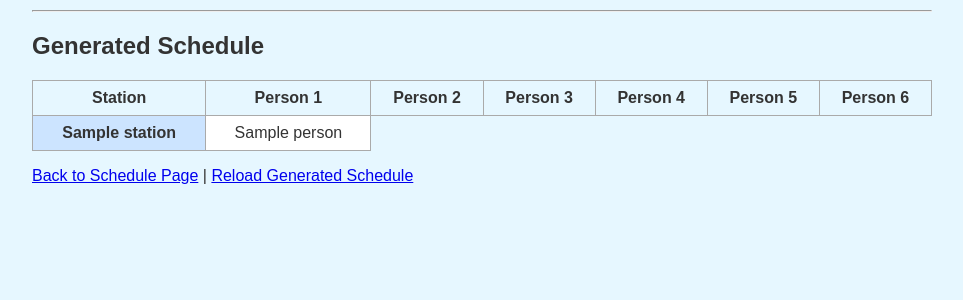
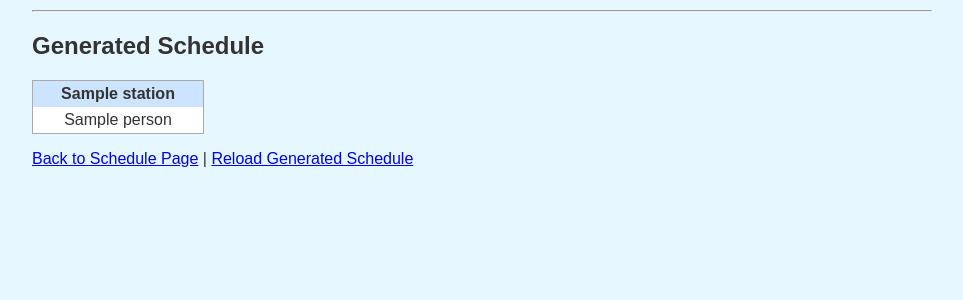
Before and after one commit to HomeLabTec/teijin-training-project, a Flask app: template templates/generated_schedule.html in a window 1280 px wide. Shown: the part 111-411 px from the top of the page, without its empty margins (158-1121 px from the left). Run offline with Flask 3, Linux system fonts and the light colour scheme; the template is opened without the code that fills it: most values are stand-ins (such as "Sample title", 1, 10 or a date in 2020).

Commit message:
Revamp generated schedule layout

```diff
--- a/templates/generated_schedule.html
+++ b/templates/generated_schedule.html
@@ -1,37 +1,37 @@
 {% extends "base.html" %}
 {% block content %}
   <style>
-    .schedule-table td, .schedule-table th {
-      padding: 8px;
+    .schedule-grid {
+      display: grid;
+      grid-template-columns: repeat(5, 1fr);
+      gap: 10px;
+    }
+    .station-box {
+      border: 1px solid #aaa;
+    }
+    .station-header {
+      background-color: #cce4ff;
+      font-weight: bold;
+      padding: 4px;
       text-align: center;
     }
-    .station-cell {
-      background-color: #cce4ff;
-      font-weight: bold;
-    }
-    .name-cell {
+    .person-name {
       background-color: #ffffff;
+      padding: 4px;
+      text-align: center;
     }
   </style>
   <h2>Generated Schedule</h2>
-  <table class="schedule-table">
-    <thead>
-      <tr>
-        <th>Station</th>
-        {% for i in range(1,7) %}<th>Person {{ i }}</th>{% endfor %}
-      </tr>
-    </thead>
-    <tbody>
-      {% for station, people in schedule.items() %}
-      <tr>
-        <td class="station-cell">{{ station }}</td>
-        {% for person in people %}
-        <td class="name-cell">{{ person }}</td>
-        {% endfor %}
-      </tr>
+  <div class="schedule-grid">
+    {% for station, people in schedule.items() %}
+    <div class="station-box">
+      <div class="station-header">{{ station }}</div>
+      {% for person in people %}
+      <div class="person-name">{{ person }}</div>
       {% endfor %}
-    </tbody>
-  </table>
+    </div>
+    {% endfor %}
+  </div>
   <p style="margin-top:1em;">
     <a href="{{ url_for('schedule') }}">Back to Schedule Page</a> |
     <a href="{{ url_for('view_schedule') }}">Reload Generated Schedule</a>
```
